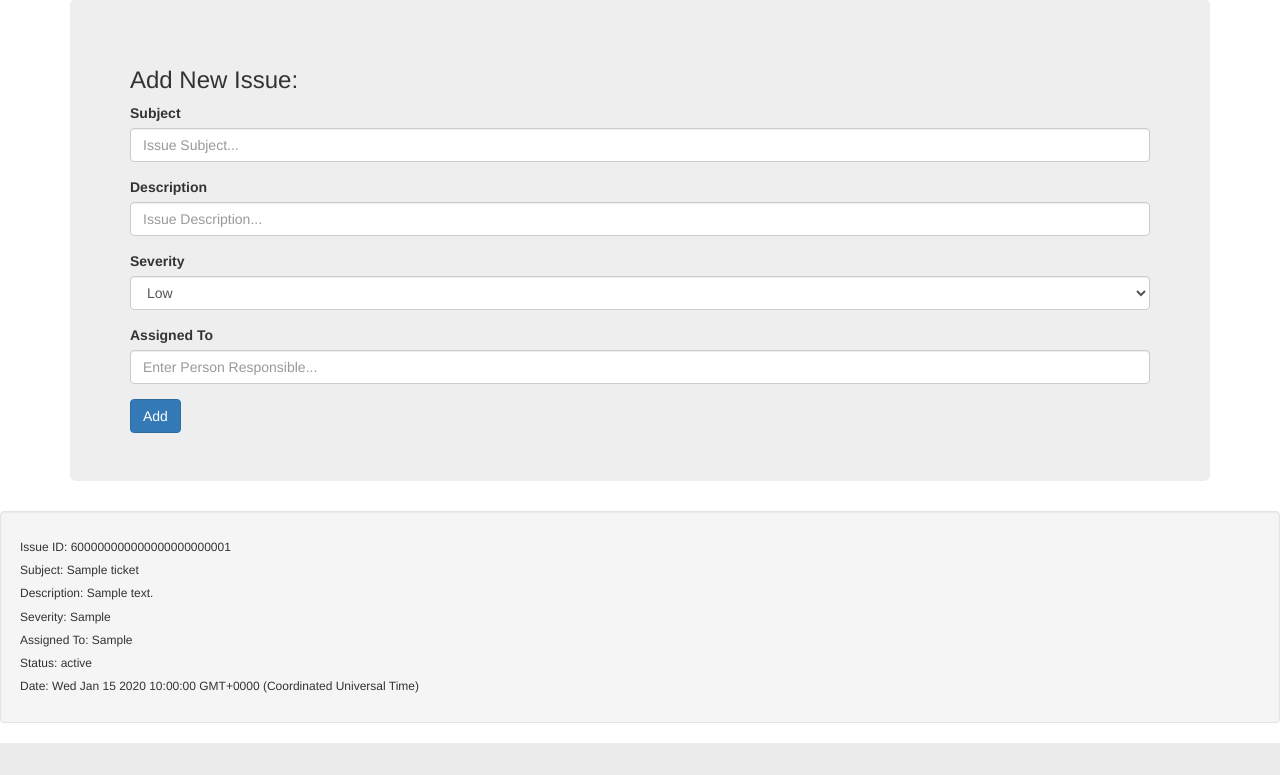
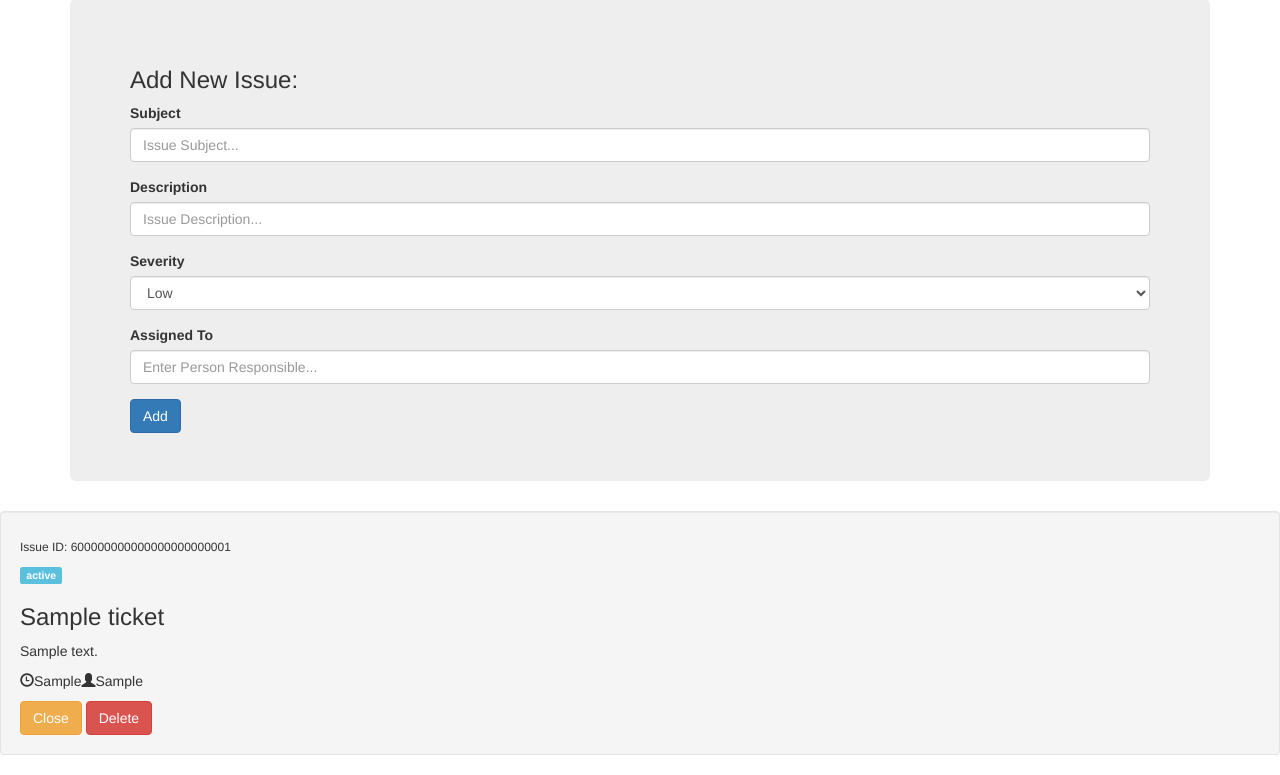
Before and after one commit to stefanintech/ticket-tracker, a Node server app: page / in a window 1280 px wide. Shown: the part 71-846 px from the top of the page. Before the commit the page ends 814 px from the top, so only its background shows below. Run offline with Node 20, Linux system fonts and the light colour scheme; tables that the repository leaves empty hold one stand-in row (values such as "Sample post"); some libraries are stand-ins or nearby versions.

Commit message:
add styling for tickets in ejs

```diff
--- a/views/index.ejs
+++ b/views/index.ejs
@@ -42,19 +42,18 @@
         <div class="col-lg-12">
             <div id="issuesList">
                 <% ticketList.forEach(tickets => { %>
-                    <div class = 'well'>
+                    <div class = "well">
                         <h6>Issue ID: <%=tickets._id%></h6>
-                        <h6>Subject: <%=tickets.subject%></h6>
-                        <h6>Description: <%=tickets.description%></h6>
-                        <h6>Severity: <%=tickets.severity%></h6>
-                        <h6>Assigned To: <%=tickets.assignedTo%></h6>
-                        <h6>Status: <%=tickets.status%></h6>
-                        <h6>Date: <%=tickets.date%></h6>
+                        <p><span class="label <%=tickets.status == 'Closed' ? 'label-success' : 'label-info'%>"><%=tickets.status%></span></p>
+                        <h3><%=tickets.subject%></h3>
+                        <p><%=tickets.description%></p>
+                        <p><span class="glyphicon glyphicon-time"></span><%=tickets.severity%><span class="glyphicon glyphicon-user"></span><%=tickets.assignedTo%></p>
+                        <a href="/edit/<%=tickets._id%>" class="btn btn-warning">Close</a>
+                        <a href="/edit/remove/<%=tickets._id%>" class="btn btn-danger">Delete</a>
                     </div>
                 <% }) %>
-            </div>
+
         </div>
     </section>
 
-
 </body>
```
